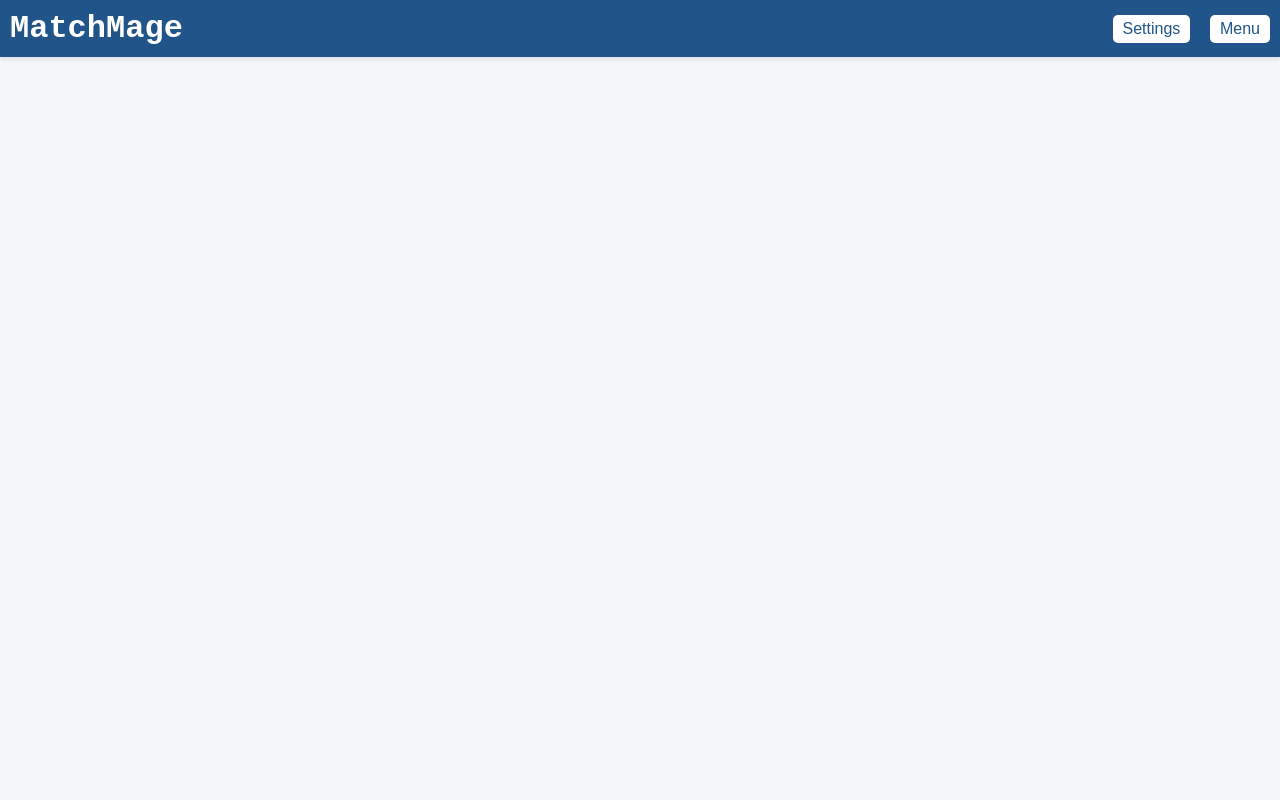
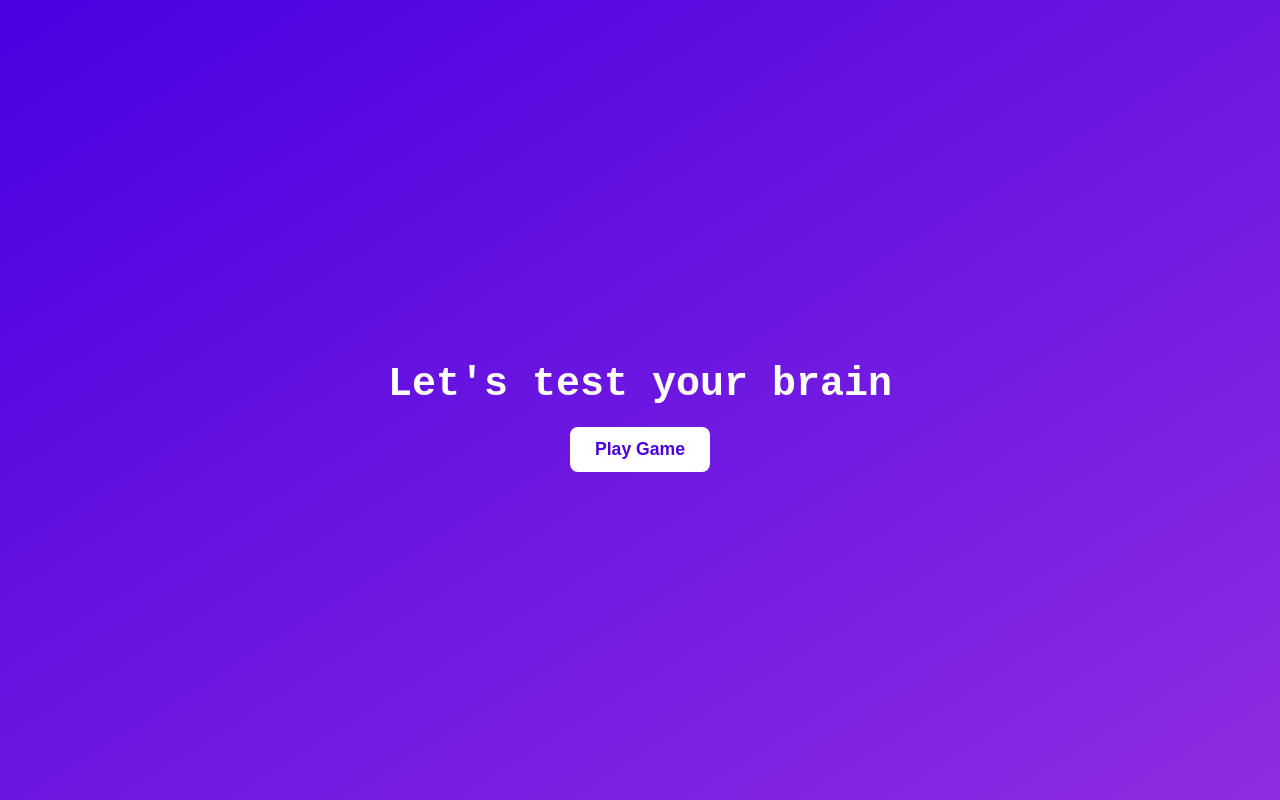
Before and after one commit to GucciX04/websiteSIA, a plain HTML site: page index.html in a window 1280 px wide. Drawn offline with Linux system fonts and the light colour scheme.

Commit message:
intro screen

```diff
--- a/index.html
+++ b/index.html
@@ -3,7 +3,7 @@
 <head>
   <meta charset="UTF-8" />
   <meta name="viewport" content="width=device-width, initial-scale=1.0"/>
-  <title>MatchMage</title>
+  <title>MatchImage</title>
   <link rel="stylesheet" href="style.css" />
 </head>
 <body>
@@ -11,10 +11,16 @@
       <div class="header-buttons">
           <button>Settings</button>
           <button>Menu</button>
+          <button>Exit</button>
       </div>
       <h1>MatchMage</h1>
     </header>
 
+    <section id="intro-screen">
+      <h2>Let's test your brain</h2>
+      <button id="start-btn">Play Game</button>
+    </section>
+
     <script src="script.js"></script>
   </body>
 </html>
--- a/script.js
+++ b/script.js
@@ -0,0 +1,30 @@
+
+const settingsBtn = document.querySelector('.header-buttons button:nth-child(1)');
+const menuBtn = document.querySelector('.header-buttons button:nth-child(2)');
+const exitBtn = document.querySelector('.header-buttons button:nth-child(3)');
+
+
+settingsBtn.addEventListener('click', () => {
+  alert('Settings will be available soon!');
+});
+
+
+menuBtn.addEventListener('click', () => {
+  alert('Menu options will be added here later!');
+});
+
+
+exitBtn.addEventListener('click', () => {
+  const confirmExit = confirm('Are you sure you want to exit MatchMage?');
+  if (confirmExit) {
+    location.reload();
+  }
+});
+
+
+const startBtn = document.getElementById('start-btn');
+const introScreen = document.getElementById('intro-screen');
+
+startBtn.addEventListener('click', () => {
+  introScreen.style.display = 'none';
+});
--- a/style.css
+++ b/style.css
@@ -6,9 +6,9 @@ body {
   }
 
   header {
-    background-color: #215488;
+    background: linear-gradient(to bottom right, #4a00e0, #8e2de2);
     color: white;
-    padding: 10px;
+    padding: 10px 20px;
     display: flex;
     align-items: center;
     justify-content: space-between;
@@ -17,25 +17,68 @@ body {
   }
 
   .header-buttons {
-    margin-left: auto;
+    display: flex;
+    gap: 10px;
   }
 
   .header-buttons button {
     background-color: #ffffff;
     color: #215488;
-    border: none;
-    padding: 5px 10px;
-    margin-left: 10px;
-    border-radius: 5px;
+    border: 2px solid #215488;
+    padding: 8px 15px;
+    border-radius: 25px;
     cursor: pointer;
     font-size: 1rem;
+    font-weight: bold;
+    display: flex;
+    align-items: center;
+    gap: 8px;
+    transition: all 0.3s ease;
+  }
+
+  .header-buttons button i {
+    font-size: 1.2rem;
   }
 
   .header-buttons button:hover {
-    background-color: #e0e0e0;
+    background-color: #215488;
+    color: #ffffff;
+    border-color: #ffffff;
   }
 
-  h1 {
-    margin: 0;
-    font-size: 2rem;
-  }
+  #intro-screen {
+  position: fixed;
+  top: 0;
+  left: 0;
+  width: 100%;
+  height: 100vh;
+  background: linear-gradient(to bottom right, #4a00e0, #8e2de2);
+  z-index: 9999; /* ensures it's on top */
+  display: flex;
+  flex-direction: column;
+  justify-content: center;
+  align-items: center;
+  color: white;
+  text-align: center;
+}
+
+#intro-screen h2 {
+  font-size: 2.5rem;
+  margin-bottom: 20px;
+}
+
+#start-btn {
+  background-color: #ffffff;
+  color: #4a00e0;
+  border: none;
+  padding: 12px 25px;
+  font-size: 1.1rem;
+  border-radius: 8px;
+  font-weight: bold;
+  cursor: pointer;
+  transition: background-color 0.3s ease;
+}
+
+#start-btn:hover {
+  background-color: #ddd;
+}
```
Lines whose indentation alone changed are shown as unchanged.
